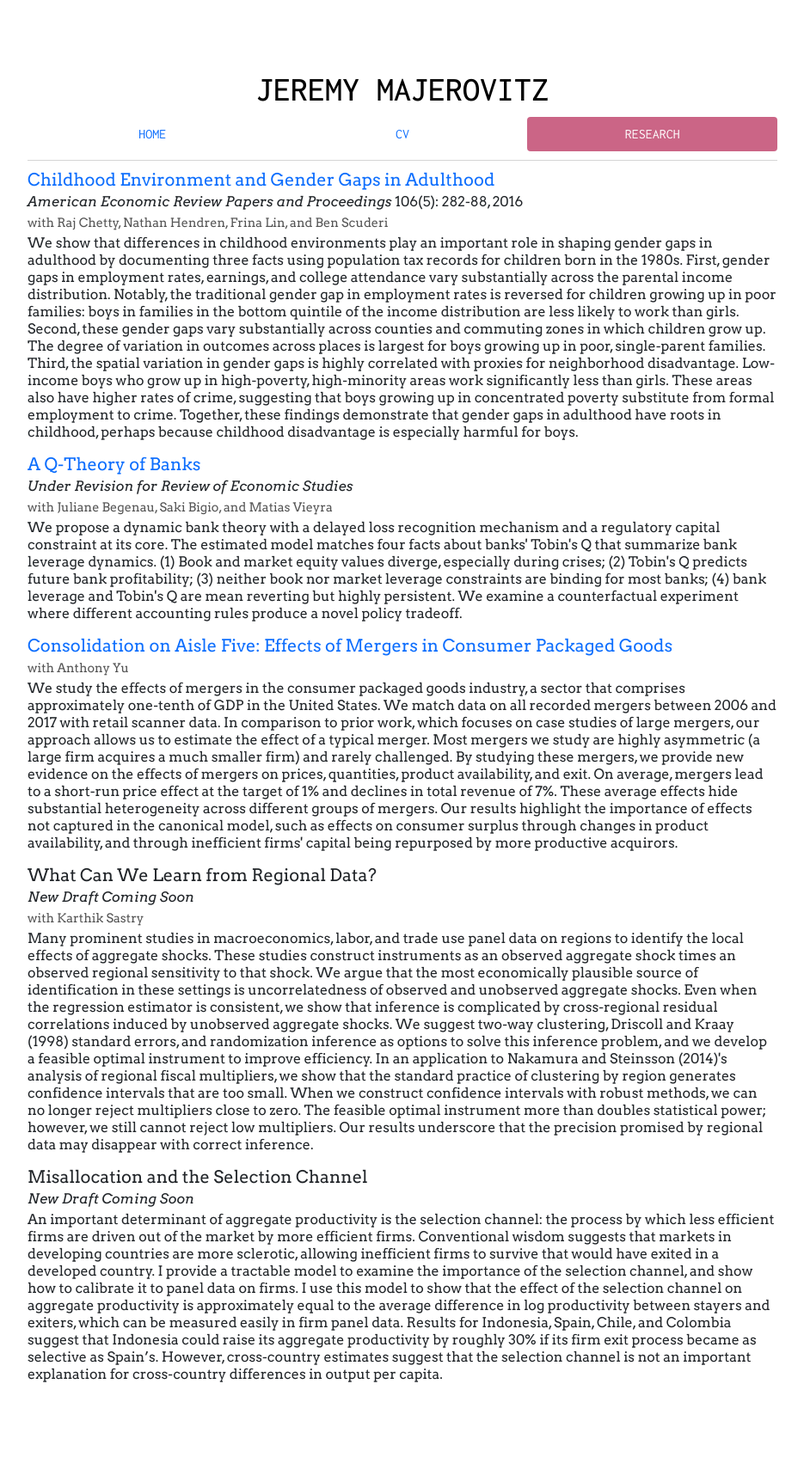
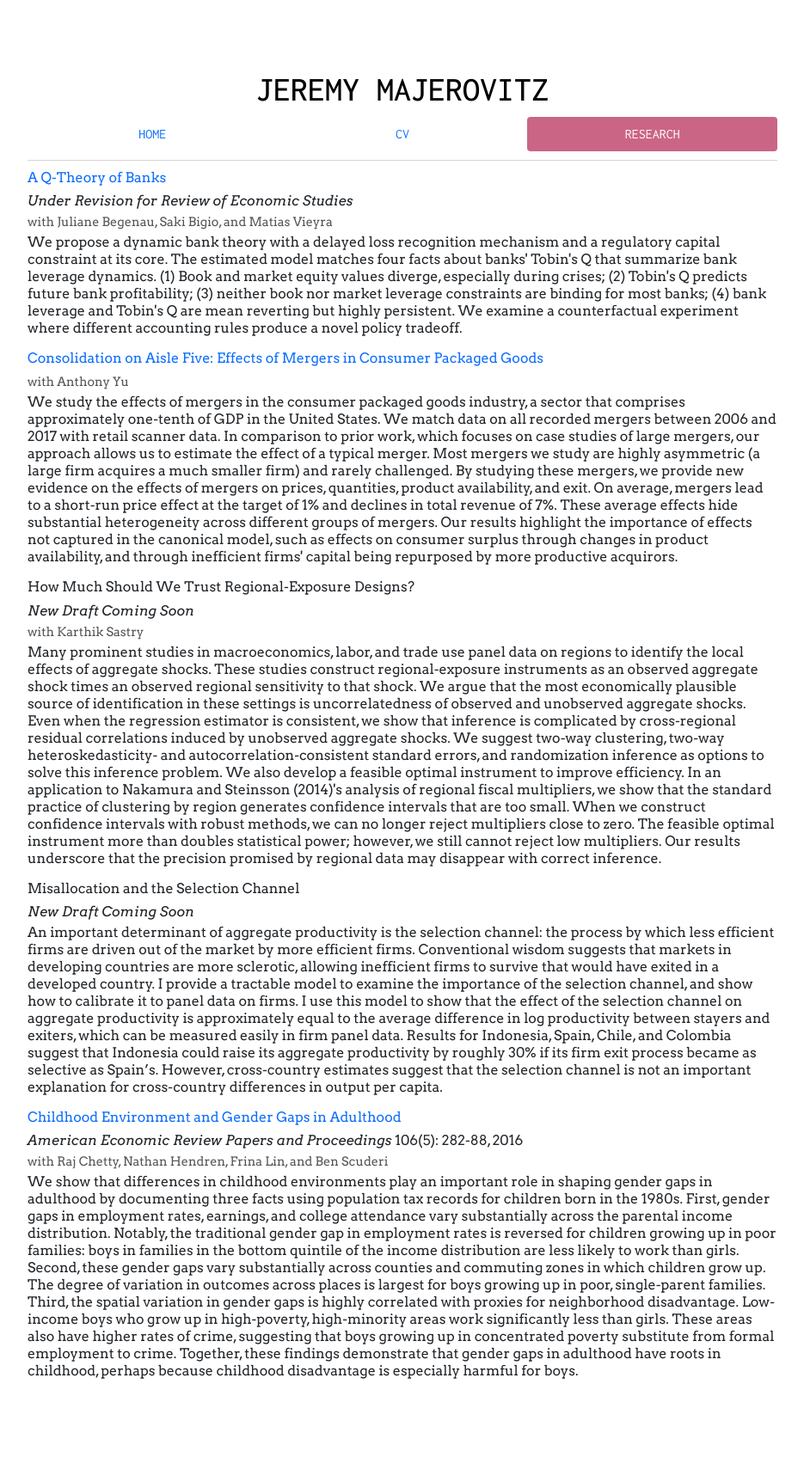
Before and after one commit to jmajic/jmajic.github.io, a Jekyll site: the page built from research/index.html, in a window 1280 px wide. Shown: the whole page at 86% size, without its empty margins (172-1107 px from the left). Built offline with Jekyll 4.4.1, drawn with Linux system fonts in a browser that asks for light colours; nearby versions of some CDN libraries; some of the changed lines change nothing that is shown.

Commit message:
Update Regional Metrics Abstract and Move IGM to bottom

```diff
--- a/research/index.html
+++ b/research/index.html
@@ -25,17 +25,7 @@ research: active
 
 
 <div class="researchpaper">
-<h5><a href="http://equality-of-opportunity.org/images/gender_paper.pdf">Childhood Environment and Gender Gaps in Adulthood</a></h5>
-<p><em>American Economic Review Papers and Proceedings</em> 106(5): 282-88, 2016</p>
-<p><span class="coauthor">with Raj Chetty, Nathan Hendren, Frina Lin, and Ben Scuderi</span></p>
-<abstract>
-We show that differences in childhood environments play an important role in shaping gender gaps in adulthood by documenting three facts using population tax records for children born in the 1980s. First, gender gaps in employment rates, earnings, and college attendance vary substantially across the parental income distribution. Notably, the traditional gender gap in employment rates is reversed for children growing up in poor families: boys in families in the bottom quintile of the income distribution are less likely to work than girls. Second, these gender gaps vary substantially across counties and commuting zones in which children grow up. The degree of variation in outcomes across places is largest for boys growing up in poor, single-parent families. Third, the spatial variation in gender gaps is highly correlated with proxies for neighborhood disadvantage. Low-income boys who grow up in high-poverty, high-minority areas work significantly less than girls. These areas also have higher rates of crime, suggesting that boys growing up in concentrated poverty substitute from formal employment to crime. Together, these findings demonstrate that gender gaps in adulthood have roots in childhood, perhaps because childhood disadvantage is especially harmful for boys.
-</abstract>
-</div>
-
-
-<div class="researchpaper">
-<h5><a href="https://www.nber.org/papers/w27935">A Q-Theory of Banks</a></h5>
+<h6><a href="https://www.nber.org/papers/w27935">A Q-Theory of Banks</a></h6>
 <p><em>Under Revision for Review of Economic Studies</em></p>
 <p><span class="coauthor">with Juliane Begenau, Saki Bigio, and Matias Vieyra</span></p>
 <abstract>
@@ -44,7 +34,7 @@ We propose a dynamic bank theory with a delayed loss recognition mechanism and a
 </div>
 
 <div class="researchpaper">
-<h5><a href="https://papers.ssrn.com/sol3/papers.cfm?abstract_id=3942967">Consolidation on Aisle Five: Effects of Mergers in Consumer Packaged Goods</a></h5>
+<h6><a href="https://papers.ssrn.com/sol3/papers.cfm?abstract_id=3942967">Consolidation on Aisle Five: Effects of Mergers in Consumer Packaged Goods</a></h6>
 <p><span class="coauthor">with Anthony Yu</span></p>
 <abstract>
 We study the effects of mergers in the consumer packaged goods industry, a sector that comprises approximately one-tenth of GDP in the United States. We match data on all recorded mergers between 2006 and 2017 with retail scanner data. In comparison to prior work, which focuses on case studies of large mergers, our approach allows us to estimate the effect of a typical merger. Most mergers we study are highly asymmetric (a large firm acquires a much smaller firm) and rarely challenged. By studying these mergers, we provide new evidence on the effects of mergers on prices, quantities, product availability, and exit. On average, mergers lead to a short-run price effect at the target of 1% and declines in total revenue of 7%. These average effects hide substantial heterogeneity across different groups of mergers. Our results highlight the importance of effects not captured in the canonical model, such as effects on consumer surplus through changes in product availability, and through inefficient firms' capital being repurposed by more productive acquirors.
@@ -52,18 +42,27 @@ We study the effects of mergers in the consumer packaged goods industry, a secto
 </div>
 
 <div class="researchpaper">
-<h5>What Can We Learn from Regional Data?</h5>
+<h6>How Much Should We Trust Regional-Exposure Designs?</h6>
 <p><em>New Draft Coming Soon</em></p>
 <p><span class="coauthor">with Karthik Sastry</span></p>
 <abstract>
-Many prominent studies in macroeconomics, labor, and trade use panel data on regions to identify the local effects of aggregate shocks. These studies construct instruments as an observed aggregate shock times an observed regional sensitivity to that shock. We argue that the most economically plausible source of identification in these settings is uncorrelatedness of observed and unobserved aggregate shocks. Even when the regression estimator is consistent, we show that inference is complicated by cross-regional residual correlations induced by unobserved aggregate shocks. We suggest two-way clustering, Driscoll and Kraay (1998) standard errors, and randomization inference as options to solve this inference problem, and we develop a feasible optimal instrument to improve efficiency. In an application to Nakamura and Steinsson (2014)'s analysis of regional fiscal multipliers, we show that the standard practice of clustering by region generates confidence intervals that are too small. When we construct confidence intervals with robust methods, we can no longer reject multipliers close to zero. The feasible optimal instrument more than doubles statistical power; however, we still cannot reject low multipliers. Our results underscore that the precision promised by regional data may disappear with correct inference.
+Many prominent studies in macroeconomics, labor, and trade use panel data on regions to identify the local effects of aggregate shocks. These studies construct regional-exposure instruments as an observed aggregate shock times an observed regional sensitivity to that shock. We argue that the most economically plausible source of identification in these settings is uncorrelatedness of observed and unobserved aggregate shocks. Even when the regression estimator is consistent, we show that inference is complicated by cross-regional residual correlations induced by unobserved aggregate shocks. We suggest two-way clustering, two-way heteroskedasticity- and autocorrelation-consistent standard errors, and randomization inference as options to solve this inference problem. We also develop a feasible optimal instrument to improve efficiency. In an application to Nakamura and Steinsson (2014)'s analysis of regional fiscal multipliers, we show that the standard practice of clustering by region generates confidence intervals that are too small. When we construct confidence intervals with robust methods, we can no longer reject multipliers close to zero. The feasible optimal instrument more than doubles statistical power; however, we still cannot reject low multipliers. Our results underscore that the precision promised by regional data may disappear with correct inference.
 </abstract>
 </div>
 
 <div class="researchpaper">
-<h5>Misallocation and the Selection Channel</h5>
+<h6>Misallocation and the Selection Channel</h6>
 <p><em>New Draft Coming Soon</em></p>
 <abstract>
 An important determinant of aggregate productivity is the selection channel: the process by which less efficient firms are driven out of the market by more efficient firms. Conventional wisdom suggests that markets in developing countries are more sclerotic, allowing inefficient firms to survive that would have exited in a developed country. I provide a tractable model to examine the importance of the selection channel, and show how to calibrate it to panel data on firms. I use this model to show that the effect of the selection channel on aggregate productivity is approximately equal to the average difference in log productivity between stayers and exiters, which can be measured easily in firm panel data. Results for Indonesia, Spain, Chile, and Colombia suggest that Indonesia could raise its aggregate productivity by roughly 30% if its firm exit process became as selective as Spain’s. However, cross-country estimates suggest that the selection channel is not an important explanation for cross-country differences in output per capita.
 </abstract>
 </div>
+
+<div class="researchpaper">
+<h6><a href="http://equality-of-opportunity.org/images/gender_paper.pdf">Childhood Environment and Gender Gaps in Adulthood</a></h6>
+<p><em>American Economic Review Papers and Proceedings</em> 106(5): 282-88, 2016</p>
+<p><span class="coauthor">with Raj Chetty, Nathan Hendren, Frina Lin, and Ben Scuderi</span></p>
+<abstract>
+We show that differences in childhood environments play an important role in shaping gender gaps in adulthood by documenting three facts using population tax records for children born in the 1980s. First, gender gaps in employment rates, earnings, and college attendance vary substantially across the parental income distribution. Notably, the traditional gender gap in employment rates is reversed for children growing up in poor families: boys in families in the bottom quintile of the income distribution are less likely to work than girls. Second, these gender gaps vary substantially across counties and commuting zones in which children grow up. The degree of variation in outcomes across places is largest for boys growing up in poor, single-parent families. Third, the spatial variation in gender gaps is highly correlated with proxies for neighborhood disadvantage. Low-income boys who grow up in high-poverty, high-minority areas work significantly less than girls. These areas also have higher rates of crime, suggesting that boys growing up in concentrated poverty substitute from formal employment to crime. Together, these findings demonstrate that gender gaps in adulthood have roots in childhood, perhaps because childhood disadvantage is especially harmful for boys.
+</abstract>
+</div>
```
